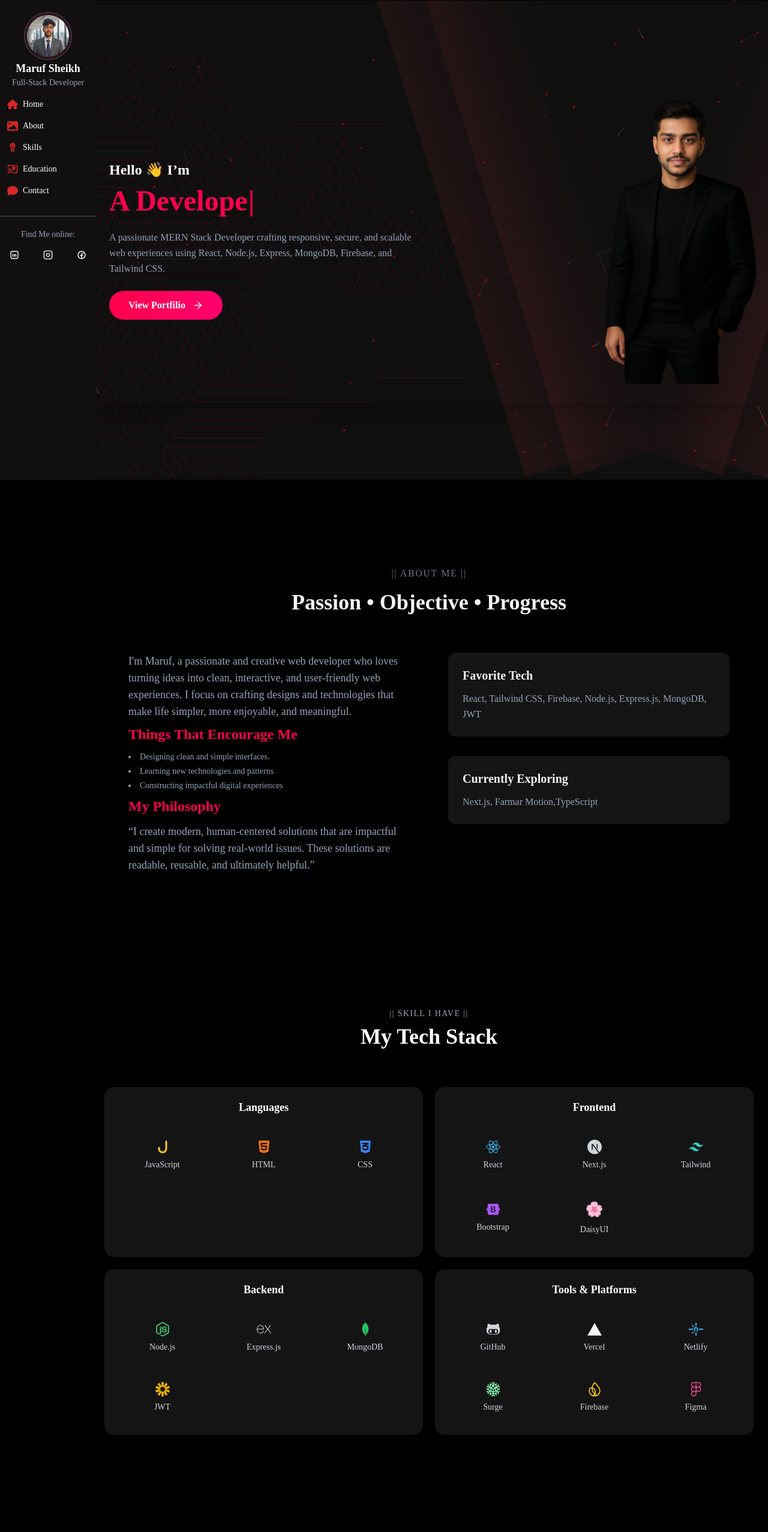
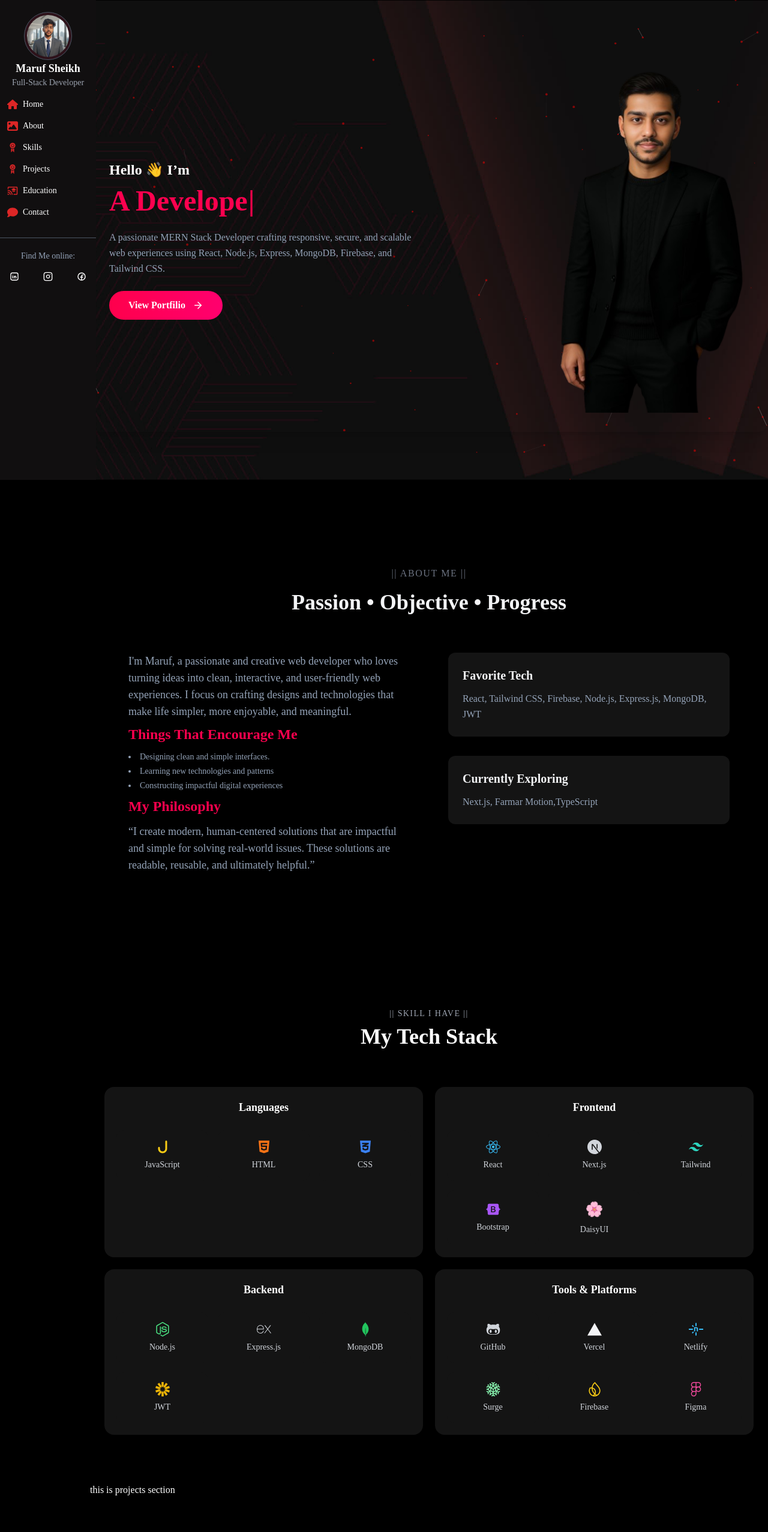
Before and after one commit to Marufsheikh404/p_portfolio, a React (Vite) app: page / in a window 1280 px wide. Shown: the top 2554 px of the page at 60% size. Built offline with nearby package versions, Linux system fonts and the light colour scheme.

Commit message:
skill section is done

```diff
--- a/src/Layouts/Main.jsx
+++ b/src/Layouts/Main.jsx
@@ -6,6 +6,7 @@ import Contact from "../Pages/ContactPage";
 import Skill from "../Pages/Skill";
 import Education from "../Pages/Education";
 import FooterPage from "../Pages/FooterPage";
+import Projects from "../Pages/Projects";
 
 const Main = () => {
     // Section refs
@@ -13,6 +14,7 @@ const Main = () => {
     const aboutRef = useRef();
     const EducationRef = useRef();
     const SkillRef = useRef();
+    const ProjectRef = useRef();
     const contactRef = useRef();
     const FooterRef = useRef();
 
@@ -22,6 +24,7 @@ const Main = () => {
             homeRef,
             aboutRef,
             SkillRef,
+            ProjectRef,
             EducationRef,
             contactRef,
             FooterRef
@@ -89,6 +92,7 @@ const Main = () => {
                 <section ref={homeRef}><HomePage /></section>
                 <section ref={aboutRef}><About /></section>
                 <section ref={SkillRef}><Skill /></section>
+                <section ref={ProjectRef}><Projects /></section>
                 <section ref={EducationRef}><Education /></section>
                 <section ref={contactRef}><Contact /></section>
                 <section ref={FooterRef}><FooterPage /></section>
--- a/src/Pages/HomePage.jsx
+++ b/src/Pages/HomePage.jsx
@@ -41,7 +41,7 @@ const HomePage = () => {
         <section className="min-h-screen relative bg-hero-pattern bg-cover bg-center bg-no-repeat flex items-center  justify-center text-white">
             <ParticleBackground/>
             {/* ===== Right Content ===== */}
-            <div className="flex flex-1 z-10 relative flex-col lg:flex-row items-center justify-between   p-8 rounded-2xl shadow-xl border-none ">
+            <div className="flex flex-1 z-10 relative flex-col lg:flex-row items-center justify-between  p-8 rounded-2xl shadow-xl border-none ">
                 {/* Text Section */}
                 <div className="text-center lg:text-left flex-1">
                     <h3 ref={textRef} className="text-2xl font-semibold text-white mb-8">
@@ -82,8 +82,8 @@ const HomePage = () => {
                 </div>
 
                 {/* Image Section */}
-                <div className="relative flex justify-center items-center translate-x-12 mt-8 lg:mt-0">
-                    <img className="w-80" src={image} alt="Photo" />
+                <div className="relative flex justify-center items-center translate-x-8 mt-8 lg:mt-0">
+                    <img className="w-96" src={image} alt="Photo" />
                     {/* <span className="absolute text-3xl sm:text-5xl font-bold text-gray-800 opacity-20 select-none">
                         Web Developer
                     </span> */}
--- /dev/null
+++ b/src/Pages/Projects.jsx
@@ -0,0 +1,11 @@
+import React from 'react';
+
+const Projects = () => {
+    return (
+        <div>
+            <h1>this is projects section</h1>
+        </div>
+    );
+};
+
+export default Projects;
--- a/src/components/Header.jsx
+++ b/src/components/Header.jsx
@@ -11,6 +11,7 @@ const Header = ({ refs, scrollTo, active }) => {
         { icon: <FaHouse />, text: "Home", ref: refs.homeRef, id: "home" },
         { icon: <FaImage />, text: "About", ref: refs.aboutRef, id: "about" },
         { icon: <GiAchievement />, text: "Skills", ref: refs.SkillRef, id: "skill" },
+        { icon: <GiAchievement />, text: "Projects", ref: refs.ProjectRef, id: "project" },
         { icon: <MdOutlineCastForEducation />, text: "Education", ref: refs.EducationRef, id: "education" },
         { icon: <FaComment />, text: "Contact", ref: refs.contactRef, id: "contact" },
     ];
```
